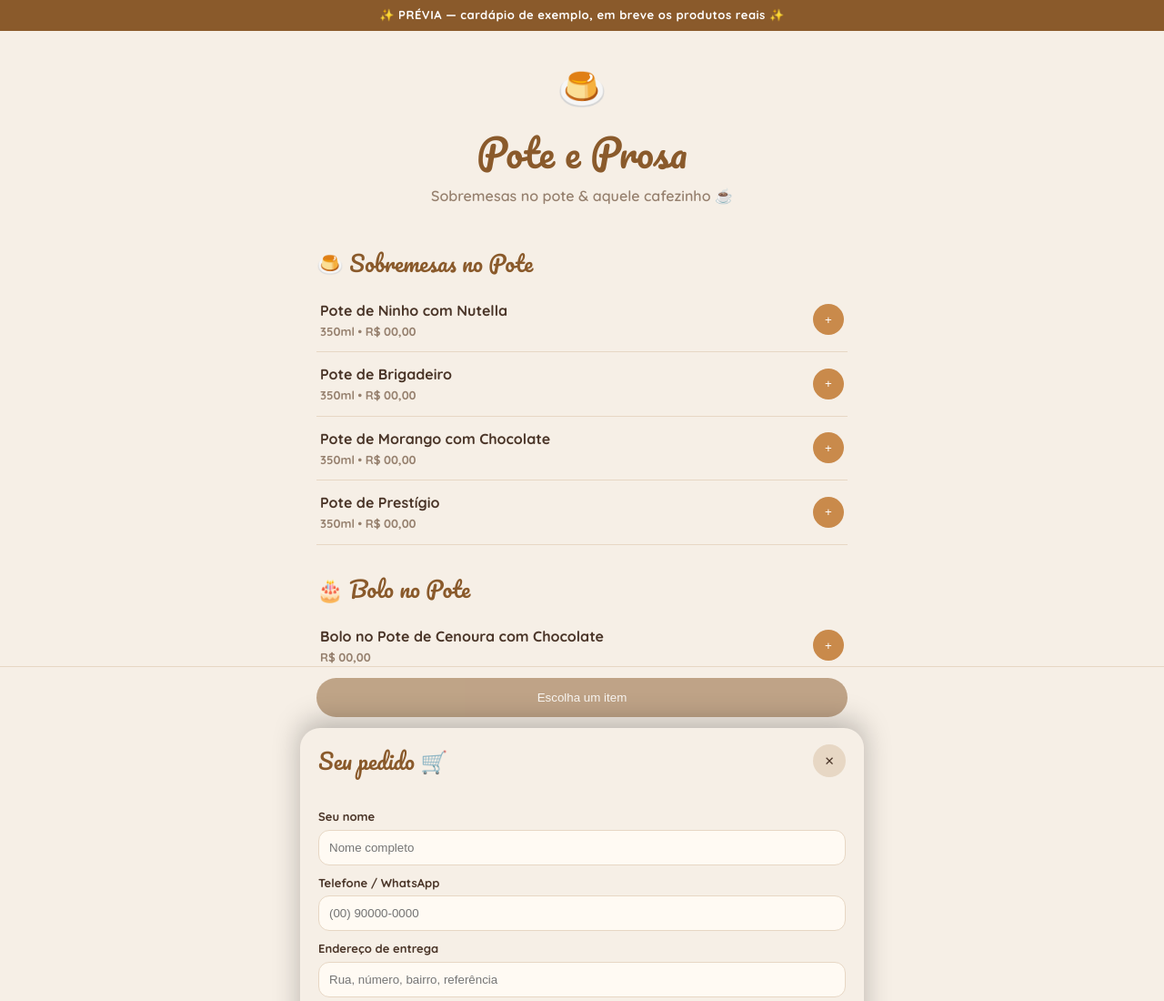
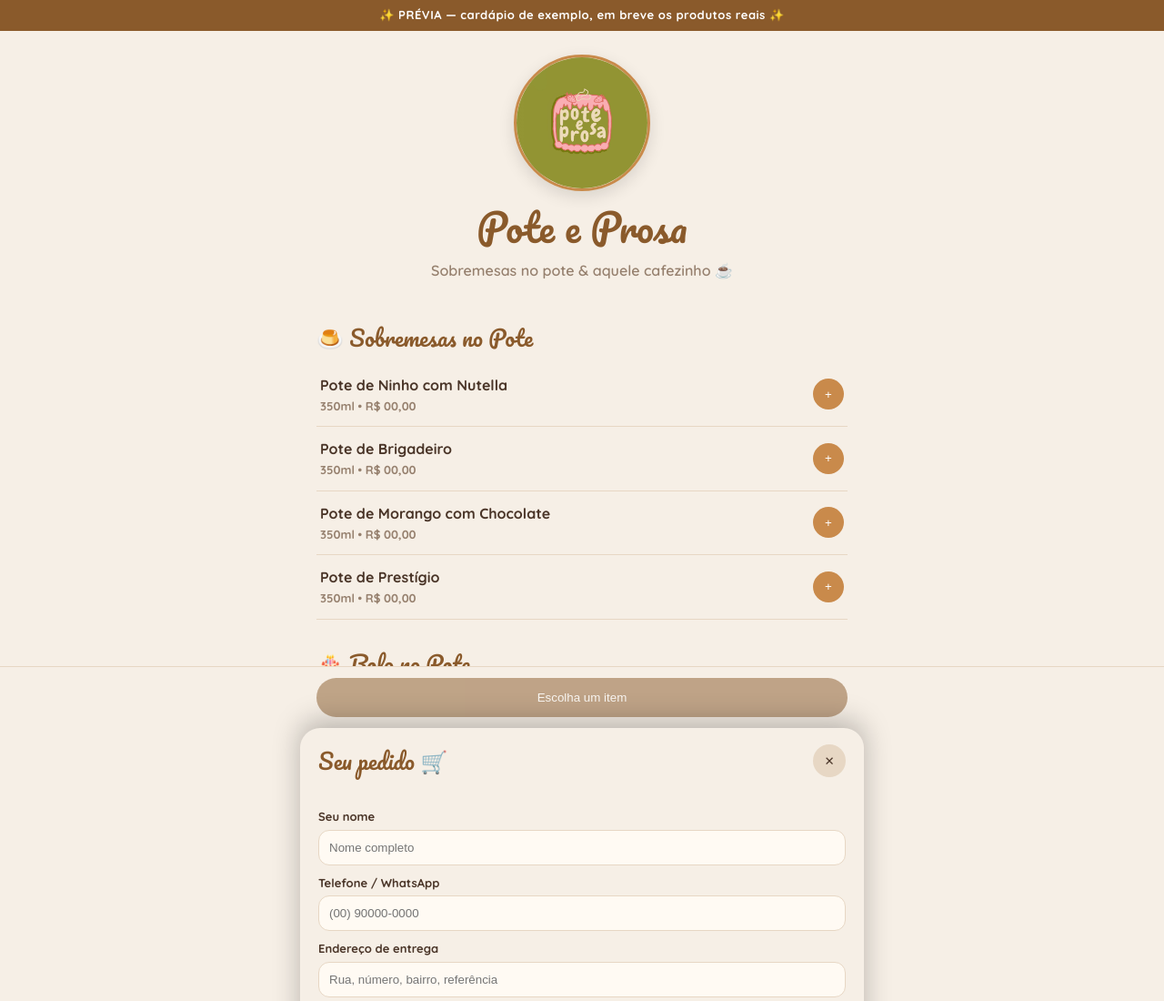
Before and after one commit to sitesprobr/pote-e-prosa, a plain HTML site: page index.html in a window 1280 px wide. Shown: the top 1100 px of the page at 91% size. Drawn offline with Linux system fonts and the light colour scheme.

Commit message:
Adiciona logo no topo do Pote e Prosa

```diff
--- a/index.html
+++ b/index.html
@@ -36,8 +36,8 @@
 
     .previa { background: var(--accent); color: #fff; text-align: center; font-weight: 700; font-size: 13px; padding: 7px; letter-spacing: .5px }
 
-    header { text-align: center; padding: 30px 0 14px }
-    .selo { font-size: 44px }
+    header { text-align: center; padding: 26px 0 14px }
+    .logo { width: 150px; height: 150px; object-fit: cover; border-radius: 50%; margin: 0 auto 8px; display: block; border: 3px solid var(--accent2); box-shadow: 0 6px 18px rgba(0,0,0,.12) }
     h1 {
       font-family: 'Pacifico', cursive; font-weight: 400; font-size: 42px; margin: 6px 0 0;
       color: var(--accent)
@@ -92,7 +92,7 @@
   <div class="previa">✨ PRÉVIA — cardápio de exemplo, em breve os produtos reais ✨</div>
   <main>
     <header>
-      <div class="selo">🍮</div>
+      <img class="logo" src="WhatsApp%20Image%202026-11-24%20at%209.40.13%20PM.jpeg" alt="Pote e Prosa">
       <h1>Pote e Prosa</h1>
       <p class="tag">Sobremesas no pote & aquele cafezinho ☕</p>
     </header>
```
